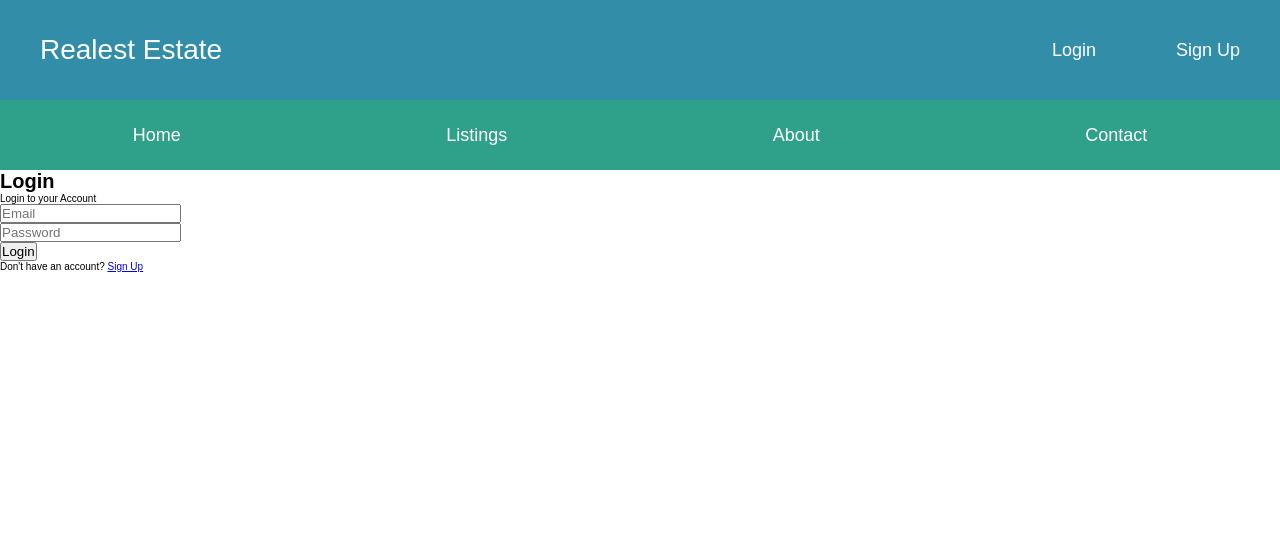
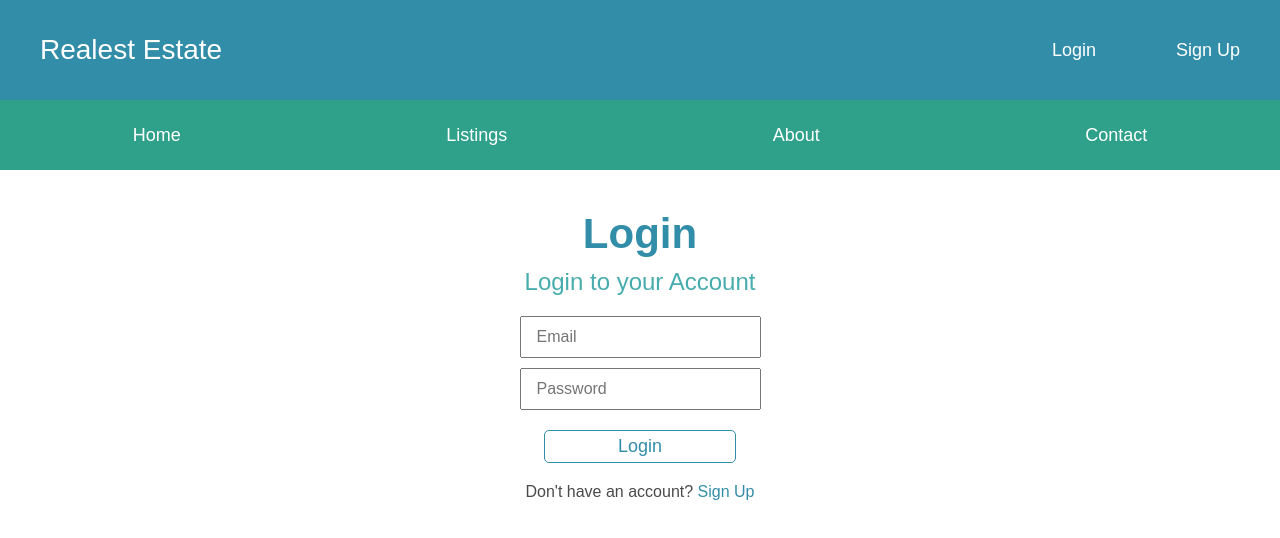
Before and after one commit to ArtusU/real_estate, a React (Create React App) app: page /login in a window 1280 px wide. Shown: the top 538 px of the page. Built offline with nearby package versions, Linux system fonts and the light colour scheme.

Commit message:
login signup scss

```diff
--- /dev/null
+++ b/src/sass/components/_auth.scss
@@ -0,0 +1,65 @@
+.auth {
+    display: flex;
+    flex-direction: column;
+    justify-content: center;
+    align-items: center;
+
+    &__title {
+        font-size: 4.2rem;
+        color: $color-primary;
+        margin-top: 4rem;
+        margin-bottom: 1rem;
+    }
+
+    &__lead {
+        font-size: 2.4rem;
+        color: $color-secondary;
+        margin-bottom: 2rem;
+    }
+
+    &__form {
+        &__group {
+            margin-bottom: 1rem;
+        }
+
+        &__input {
+            font-size: 1.6rem;
+            padding: 1rem 1.5rem;
+            outline-color: $color-primary;
+        }
+
+        &__button {
+            font-size: 1.8rem;
+            padding: 0.5rem 0;
+            width: 80%;
+            margin-left: 10%;
+            background-color: $color-white;
+            color: $color-primary;
+            border: 0.1rem solid $color-primary;
+            border-radius: 0.5rem;
+            cursor: pointer;
+            margin-top: 1rem;
+            margin-bottom: 2rem;
+            outline: none;
+
+            &:hover {
+                color: $color-white;
+                background-color: $color-primary;
+            }
+        }
+    }
+
+    &__authtext {
+        font-size: 1.6rem;
+        color: $color-paragraph;
+
+        &__link {
+            text-decoration: none;
+            color: $color-primary;
+
+            &:hover {
+                color: $color-link-hover;
+            }
+        }
+    }
+}
--- a/src/sass/main.scss
+++ b/src/sass/main.scss
@@ -6,6 +6,7 @@
 
 
 @import 'components/alert';
+@import 'components/auth';
 @import 'components/navbar';
 @import 'components/notfound';
 
```
